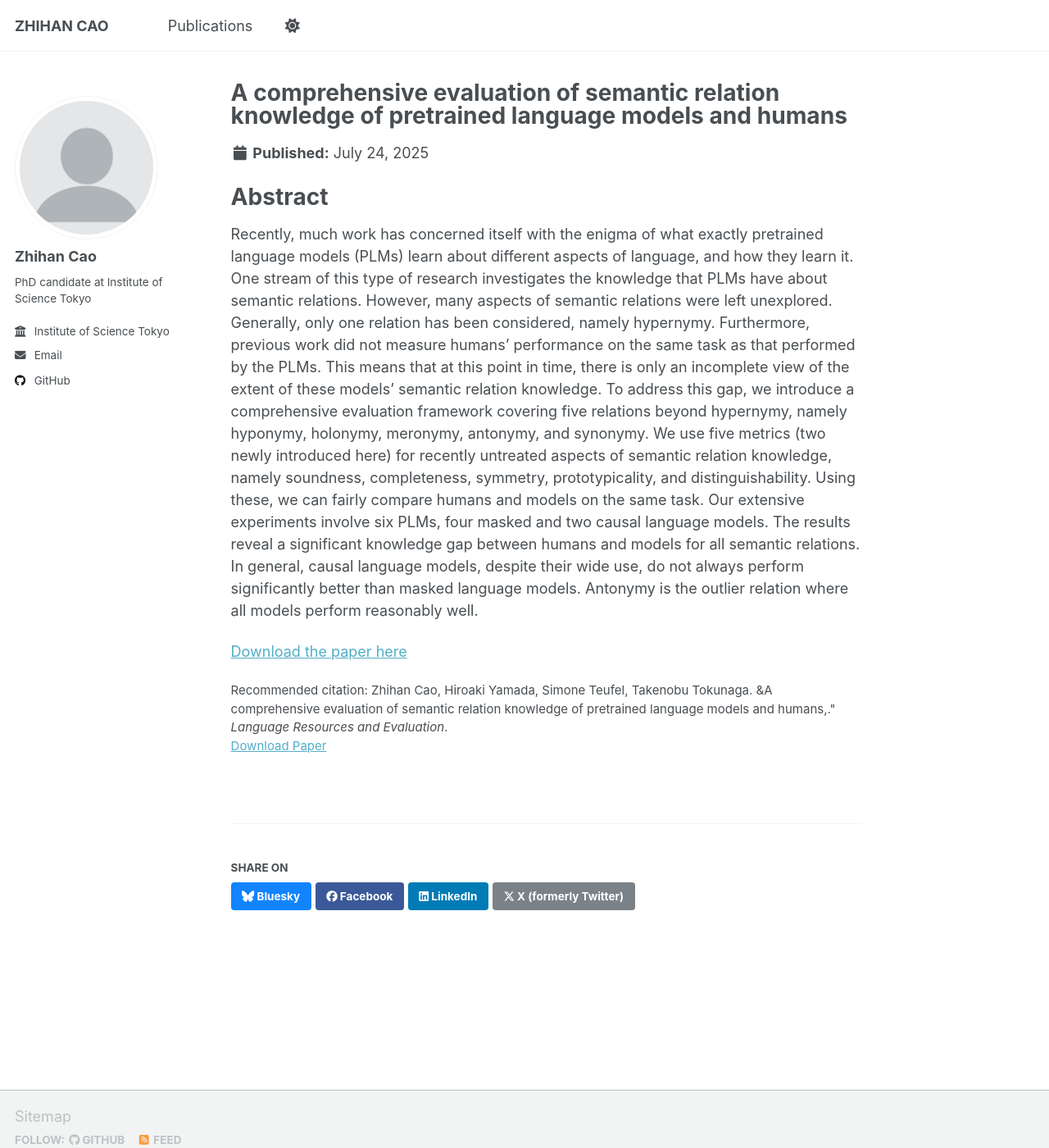
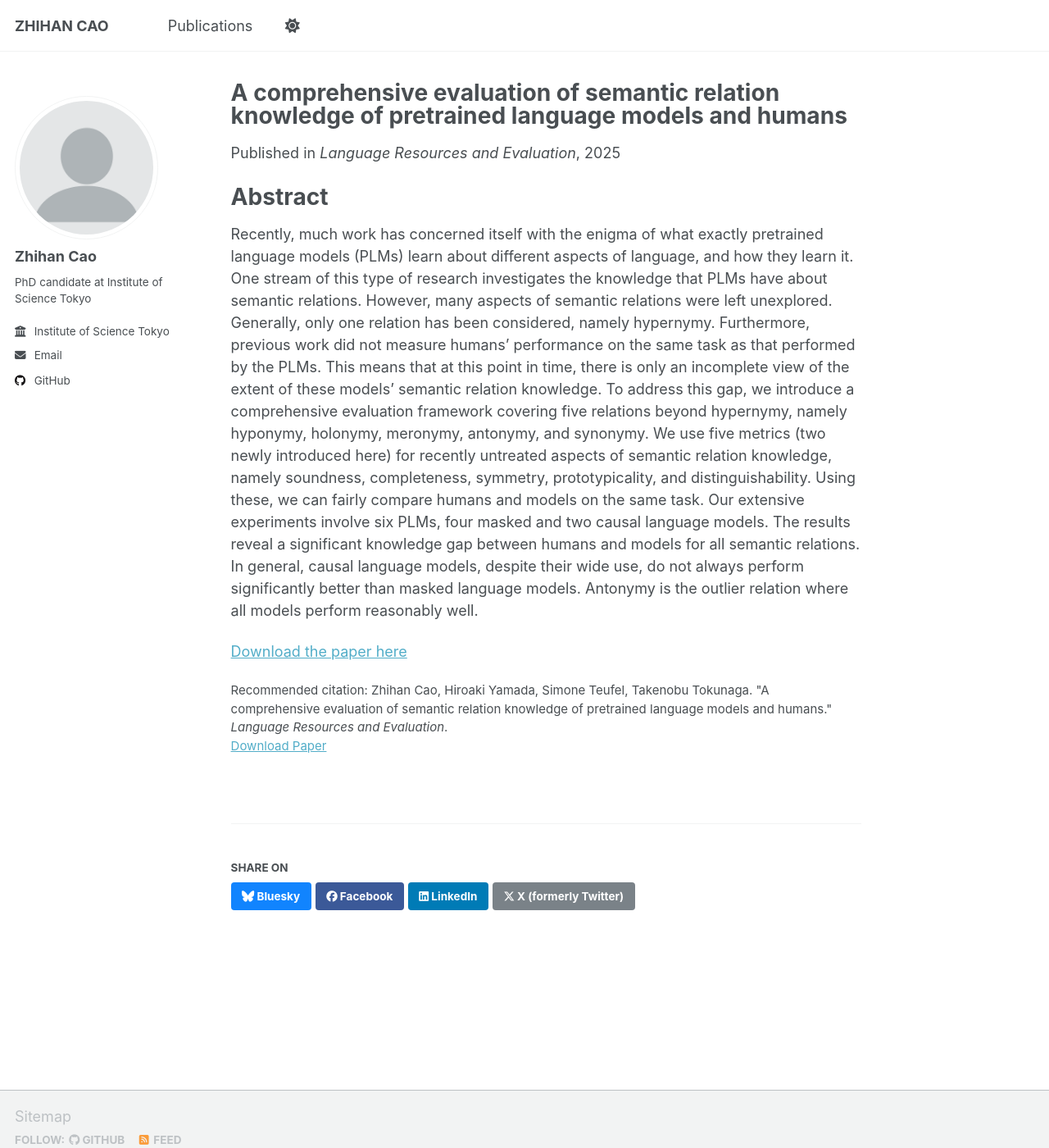
Before and after one commit to hancules/hancules.github.io, a Jekyll site: the page built from _publications/lre2025.md, in a window 1280 px wide and 1400 px high. Shown: the whole window at 82% size. Built offline with Jekyll 4.4.1, drawn with Linux system fonts in a browser that asks for light colours; a script that is not in the unit is left out.

Commit message:
Update lre2025.md

```diff
--- a/_publications/lre2025.md
+++ b/_publications/lre2025.md
@@ -5,10 +5,11 @@ category: manuscripts
 permalink: /publications/lre2025
 date: 2025-07-24
 paperurl: 'https://link.springer.com/article/10.1007/s10579-025-09858-9'
-citation: 'Zhihan Cao, Hiroaki Yamada, Simone Teufel, Takenobu Tokunaga.  &A comprehensive evaluation of semantic relation knowledge of pretrained language models and humans,.&quot; <i>Language Resources and Evaluation</i>.'
+venue: 'Language Resources and Evaluation'
+citation: 'Zhihan Cao, Hiroaki Yamada, Simone Teufel, Takenobu Tokunaga. "A comprehensive evaluation of semantic relation knowledge of pretrained language models and humans." <i>Language Resources and Evaluation</i>.'
 ---
 
-<!-- venue: 'Journal 1'
+<!--
 # slidesurl: 'https://academicpages.github.io/files/slides1.pdf'
 -->
 
```
